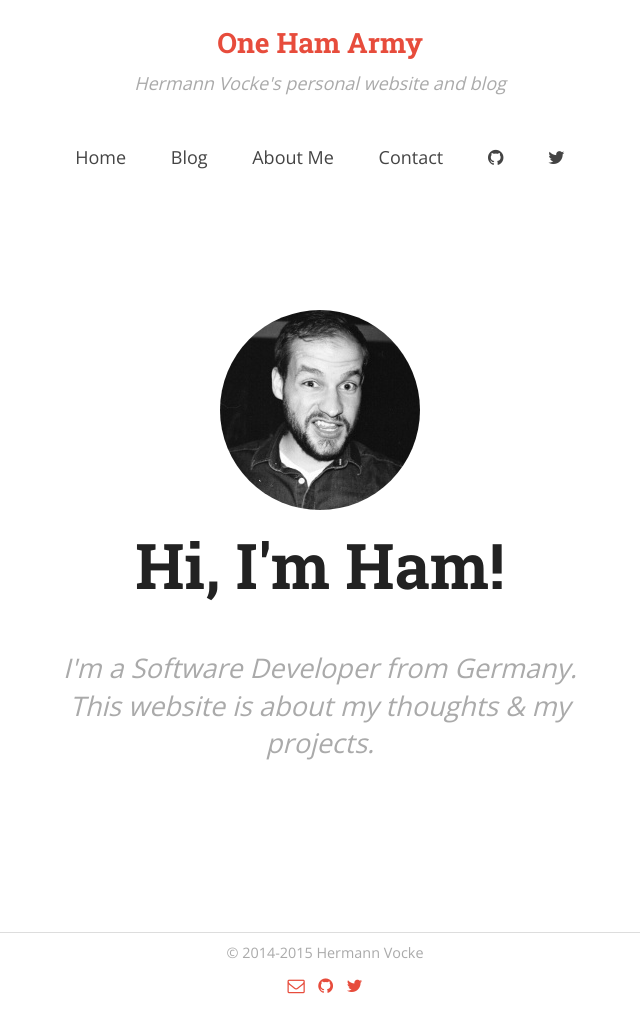
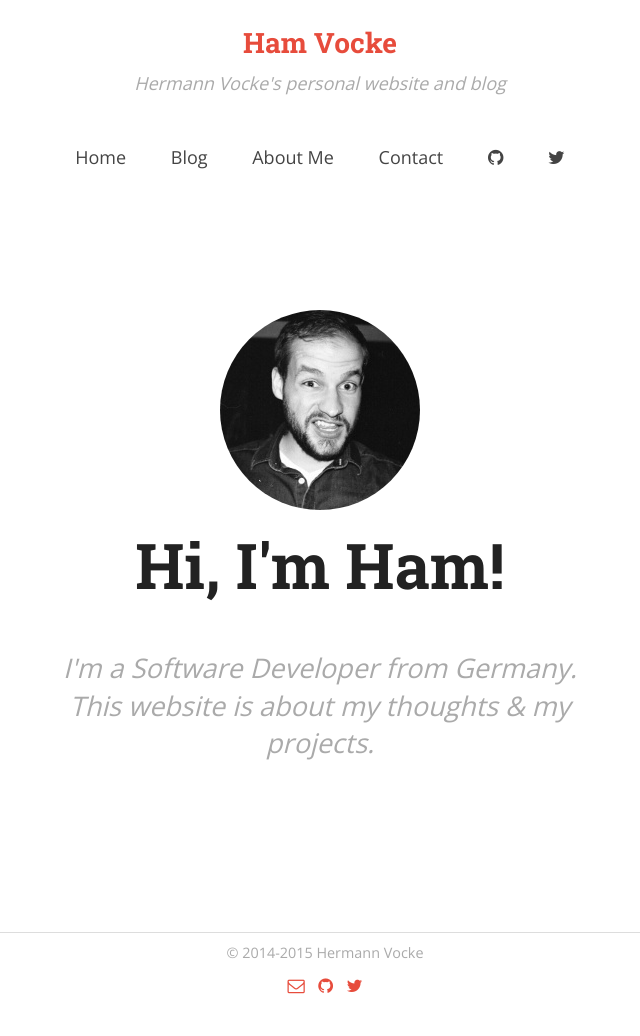
Before and after one commit to hamvocke/hamvocke.github.io, a Jekyll site: the page built from index.html, in a window 1280 px wide. Shown: the whole page, without its empty margins (320-960 px from the left). Built offline with Jekyll 4.4.1, drawn with Linux system fonts in a browser that asks for light colours; nearby versions of some CDN libraries.

Commit message:
added missing config for domain switch

```diff
--- a/_config.yml
+++ b/_config.yml
@@ -1,6 +1,6 @@
-name: One Ham Army
+name: Ham Vocke
 description: Hermann Vocke on software development, technology and random stuff
-url: http://www.onehamarmy.com
+url: http://www.hamvocke.com
 markdown: kramdown
 include: ['.htaccess']
 highlighter: pygments
--- a/_layouts/default.html
+++ b/_layouts/default.html
@@ -5,7 +5,6 @@
 	<meta http-equiv="X-UA-Compatible" content="IE=edge,chrome=1">
 	<meta name="author" content="Hermann Vocke">
 	<meta name="description" content="Hermann Vocke's personal website and blog">
-	<base href="http://www.onehamarmy.com/">
 	<link rel="alternate" type="application/rss+xml" title="RSS" href="/feed.xml">
 	<link rel="author" href="humans.txt" />
 	<title>{{ page.title }}</title>
```
Also changed, not shown: README.md.
